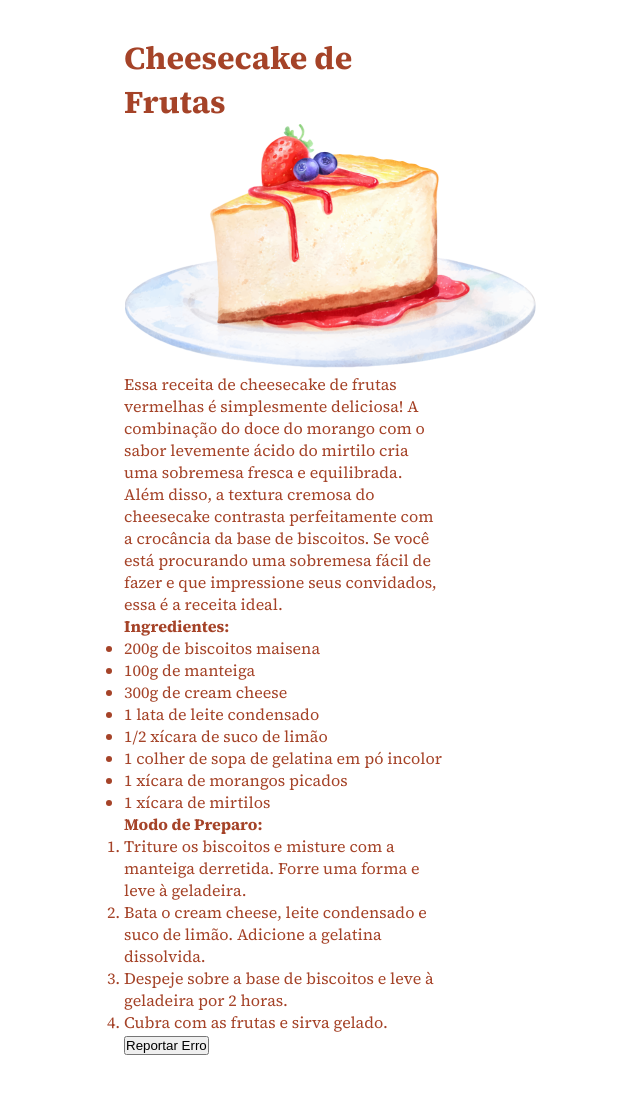
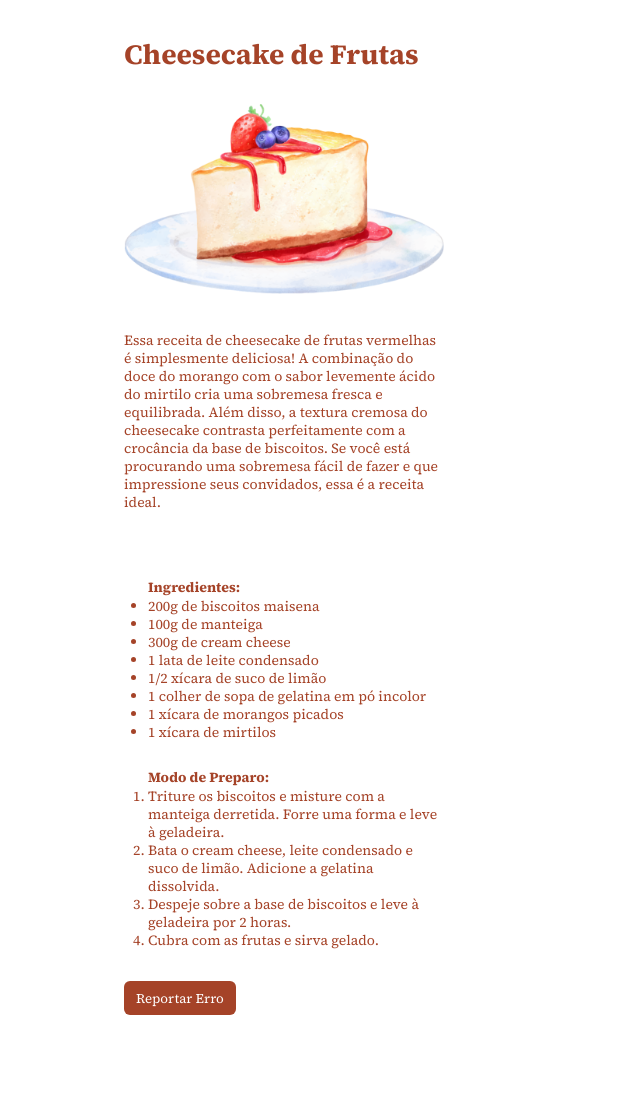
Before and after one commit to Taynara-Veloso/Projeto5_Stage3-Receitas, a plain HTML site: page index.html in a window 1280 px wide. Shown: the part 20-1114 px from the top of the page, without its empty margins (356-996 px from the left). After the commit the page ends 1091 px from the top, so only its background shows below. Drawn offline with Linux system fonts and the light colour scheme.

Commit message:
:lipstick: css_margin-block

```diff
--- a/style.css
+++ b/style.css
@@ -22,4 +22,50 @@ main{
     margin-inline: auto;
     padding: 5.6rem 4rem;
     box-sizing: content-box;
+
+    display: flex;
+    flex-direction: column;
+    gap: 3.2rem;
 }
+img{
+    width: 100%;
+    margin-block: 3.2rem;
+}
+
+button{
+    font-family: "Source Serif 4", serif;
+    background-color: #a54328;
+    color: white;
+
+    border: 0;
+    border-radius: 0.6rem;
+    padding: 0.8rem 1.2rem;
+
+    margin-top: 3.2rem;
+}
+
+h1,
+h2{
+    font-size: 2.8rem;
+    line-height: 3.6rem;
+}
+
+h2{
+    margin-bottom: 3.2rem;
+}
+
+p,
+li,
+strong {
+    font-size: 1.4rem;
+    line-height: 1.8rem;
+}
+
+ul,
+ol {
+    padding-left: 2.4rem;
+}
+
+ul {
+    margin-bottom: 2.4rem;
+}
```
